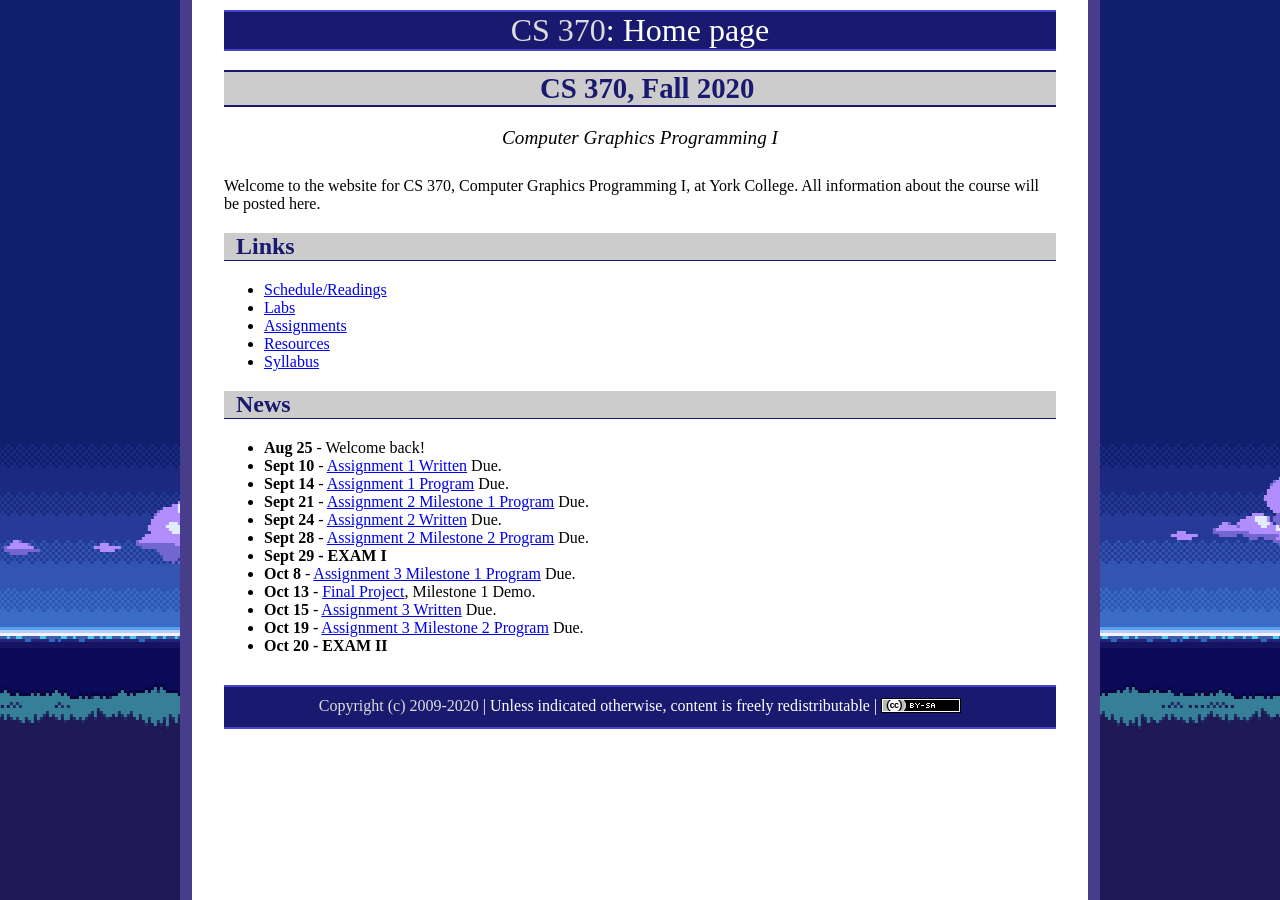
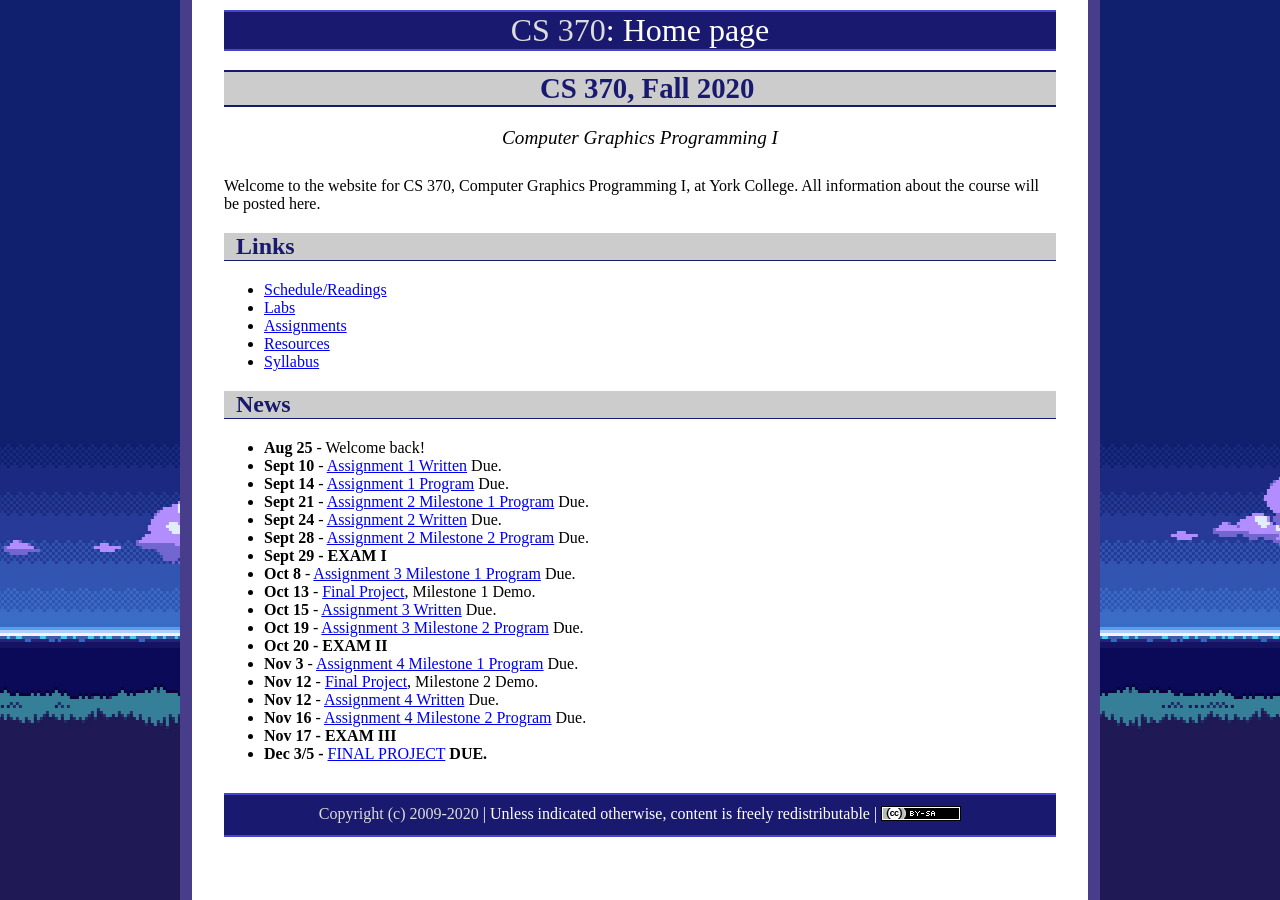
Before and after one commit to ycpcs/cs370-fall2020, a Jekyll site: the page built from index.md, in a window 1280 px wide. Built offline with Jekyll 4.4.1, drawn with Linux system fonts in a browser that asks for light colours.

Commit message:
update index
update index

```diff
--- a/index.md
+++ b/index.md
@@ -30,6 +30,12 @@ Welcome to the website for CS 370, Computer Graphics Programming I, at York Coll
 * **Oct 15** - [Assignment 3 Written](assign/assign03.html) Due.
 * **Oct 19** - [Assignment 3 Milestone 2 Program](assign/assign03.html) Due.
 * **Oct 20 - EXAM II**
+* **Nov 3** - [Assignment 4 Milestone 1 Program](assign/assign04.html) Due.
+* **Nov 12** - [Final Project](assign/project.html), Milestone 2 Demo.
+* **Nov 12** - [Assignment 4 Written](assign/assign04.html) Due.
+* **Nov 16** - [Assignment 4 Milestone 2 Program](assign/assign04.html) Due.
+* **Nov 17 - EXAM III**
+* **Dec 3/5 -** [FINAL PROJECT](assign/project.html) **DUE.**
 
 <!--
 * **Sept 12** - [Assignment 1](assign/assign01.html)  (Don Quixote) Due.
```
Also changed, not shown: assign/assign04.md (+1 -1 lines), assign/index.md (+1 -0 lines).
